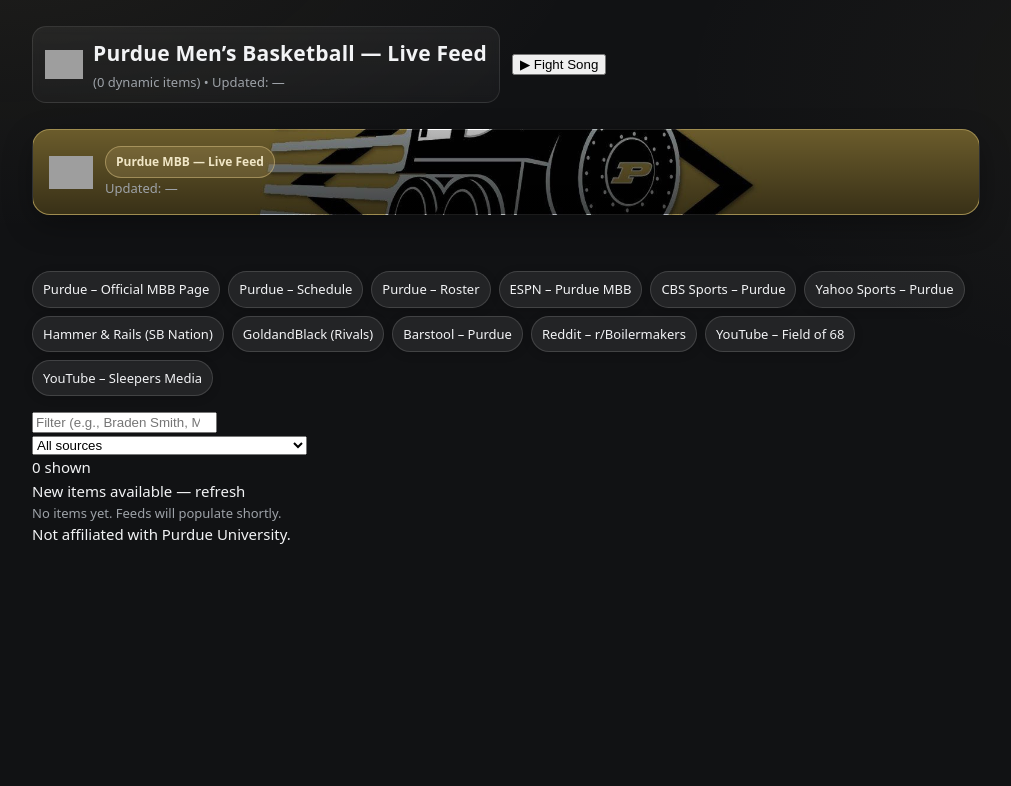
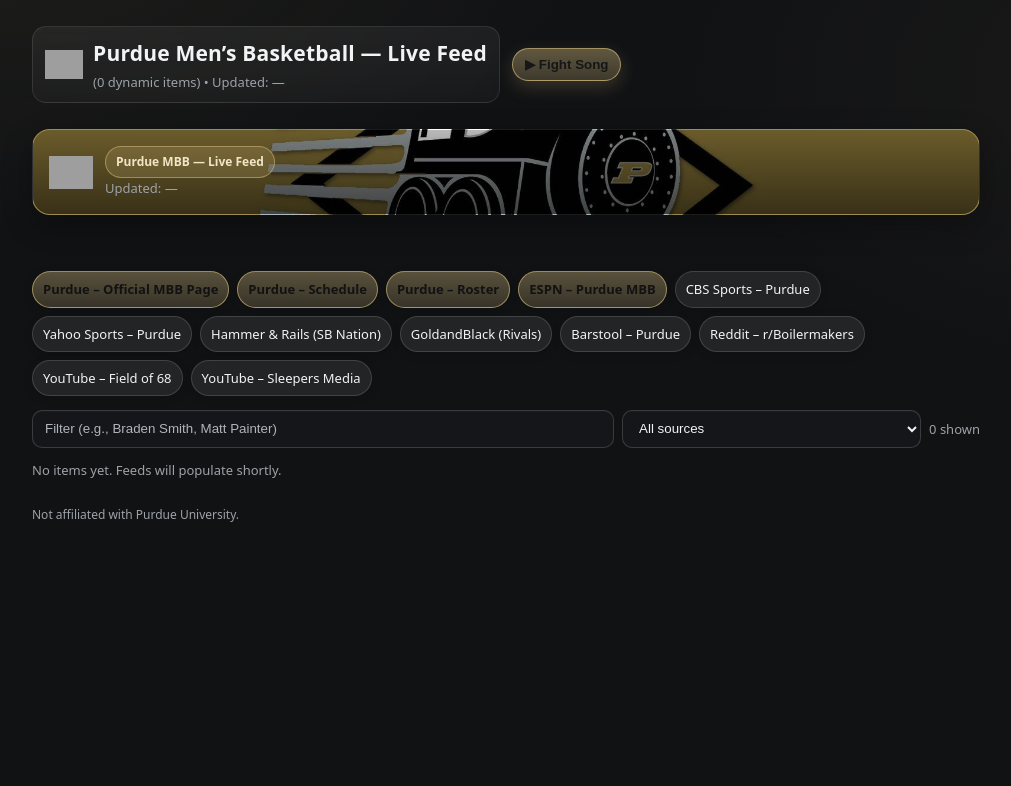
Before and after one commit to jasonab74-ctrl/purdue-mbb-bot, a Flask app: page / in a window 1280 px wide. Shown: the top 786 px of the page, without its empty margins (134-1145 px from the left). Run offline with Flask 3, Linux system fonts and the light colour scheme; data that the repository does not hold is empty; grey boxes are pictures that could not be loaded.

Commit message:
Update style.css

```diff
--- a/static/style.css
+++ b/static/style.css
@@ -81,4 +81,69 @@ h1{margin:0 0 2px 0;font-size:21px;letter-spacing:.2px}
 }
 .quick-links a:hover{ transform: translateY(-1px); border-color: var(--ring); }
 .quick-links a:nth-child(-n+4){
-  background: li
+  background: linear-gradient(180deg, rgba(207,184,124,.38), rgba(207,184,124,.2));
+  border-color: rgba(207,184,124,.65); color:#121212; font-weight:800;
+}
+
+/* controls */
+.controls{display:flex;gap:8px;align-items:center;flex-wrap:wrap;margin:6px 0 12px}
+.controls .grow{flex:1 1 260px}
+input[type="search"], .select, select{
+  width:100%; height:38px; padding:0 12px; color:var(--text);
+  background:#14161a; border:1px solid rgba(255,255,255,.16);
+  border-radius:10px; outline:none; box-shadow: inset 0 1px 0 rgba(255,255,255,.02);
+}
+input[type="search"]::placeholder{ color:#b0b5bb }
+.count-note{ color:var(--muted); font-size:13px; margin-left:auto }
+
+/* fight song (single, higher contrast) */
+.fight-btn{
+  appearance:none; border:0; cursor:pointer;
+  background: linear-gradient(180deg, rgba(207,184,124,.42), rgba(207,184,124,.24));
+  border:1px solid rgba(207,184,124,.7);
+  color:#161616; font-weight:800; padding:8px 12px; border-radius:999px;
+  box-shadow: 0 6px 18px rgba(207,184,124,.22);
+}
+.fight-btn:hover{ filter: brightness(1.06) }
+.fight-btn:active{ transform: translateY(1px) }
+
+/* feed cards */
+.feed{display:flex;flex-direction:column;gap:8px}
+.card{
+  background: linear-gradient(180deg, rgba(255,255,255,.08), rgba(255,255,255,.04));
+  border:1px solid rgba(255,255,255,.16);
+  border-radius:12px; padding:12px 12px 10px; box-shadow: var(--shadow);
+}
+.card h3{ margin:0 0 6px; font-size:15.5px; line-height:1.35 }
+.card h3 a{ color:var(--text); text-decoration:none }
+.card h3 a:hover{ color: var(--gold) }
+.meta{ display:flex; align-items:center; gap:8px; flex-wrap:wrap; margin-bottom:4px }
+.meta .source{
+  font-size:12px; color:#121212; background: var(--gold-2);
+  border: 1px solid rgba(207,184,124,.65); padding: 2px 8px; border-radius: 999px;
+}
+.meta .date{ font-size:12px; color: var(--muted) }
+.snippet{ color:#e3e6ea; font-size:13.5px; margin:6px 0 2px }
+
+/* notice */
+.notice{display:none;margin:10px 0 0;padding:10px 12px;border-radius:10px;
+  background:rgba(43,115,255,.14);border:1px solid rgba(43,115,255,.4);color:#e5efff}
+
+/* footer */
+footer{ margin:26px 0 10px; color:var(--muted); font-size:12px }
+
+/* responsive */
+@media (max-width:780px){
+  .container{ padding:0 14px }
+  .site-header{ flex-direction:column; align-items:flex-start; gap:10px }
+  .hero-inner{ padding:14px }
+  h1{ font-size:19px }
+  .quick-links a{ padding:7px 10px; font-size:13px }
+  .count-note{ width:100%; order:3; margin-left:0 }
+  .card{ padding:11px }
+}
+
+/* focus */
+a:focus-visible,button:focus-visible,input:focus-visible,select:focus-visible{
+  outline:2px solid var(--ring); outline-offset:2px; border-color:var(--ring)
+}
```
